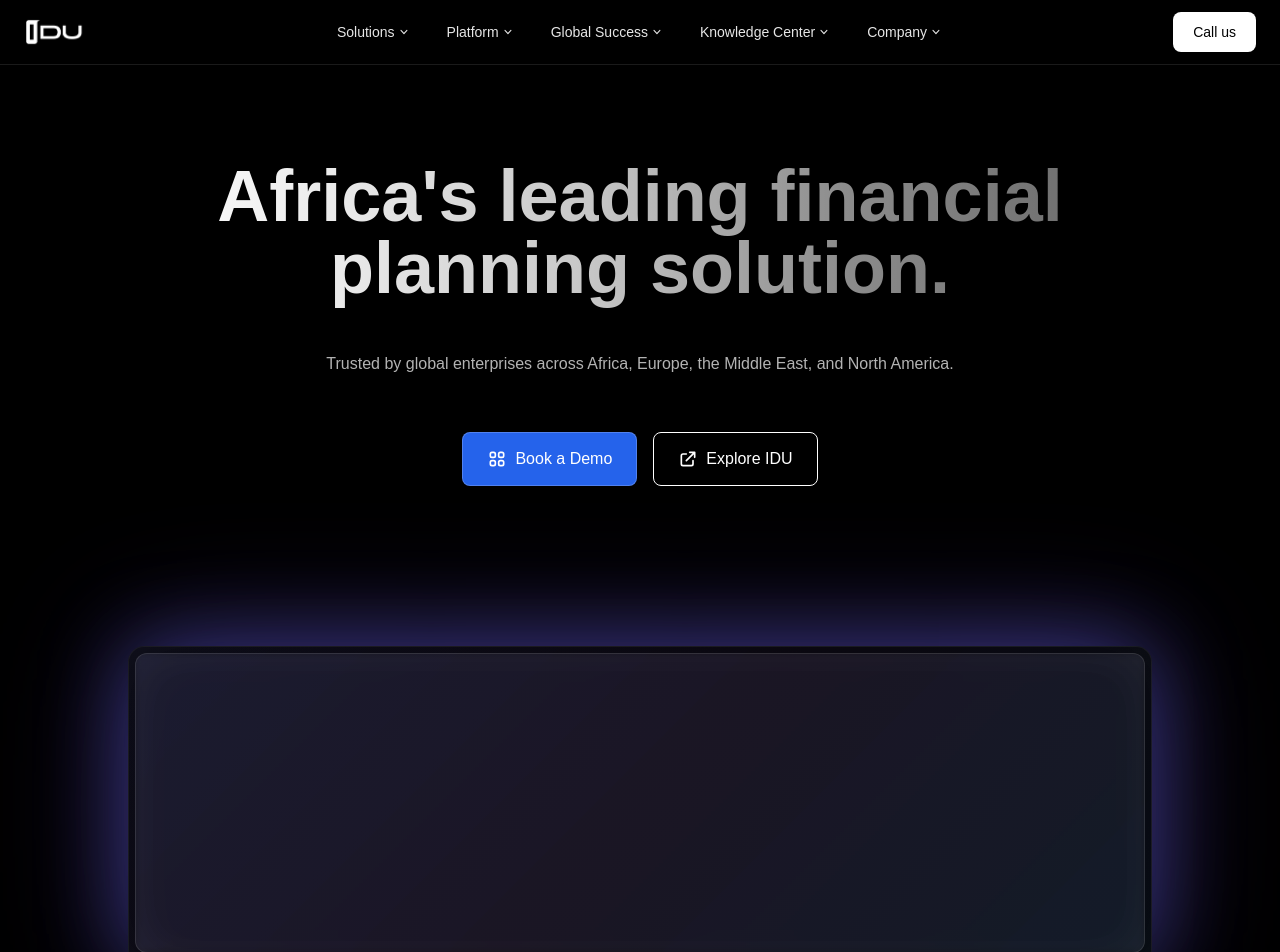
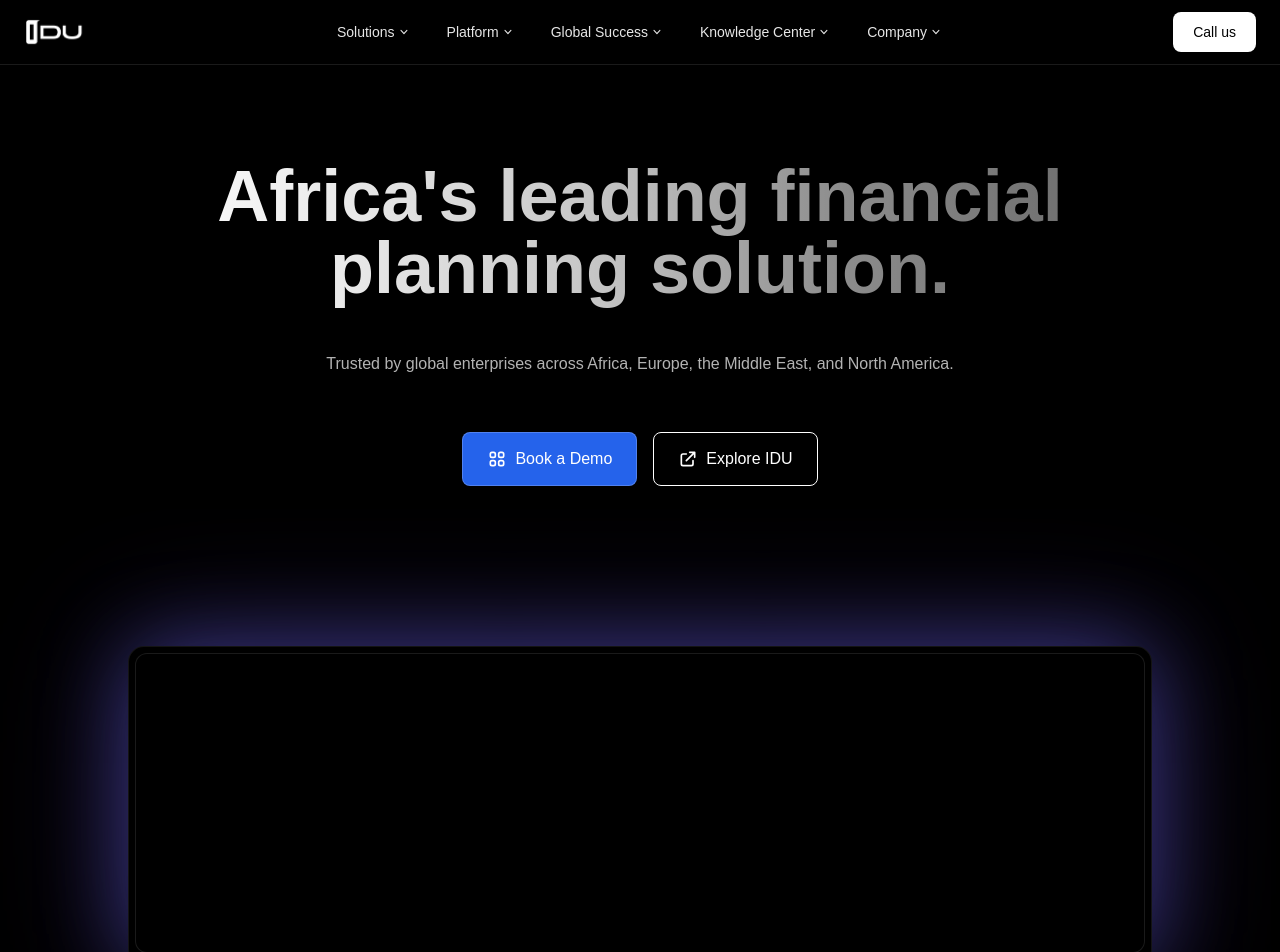
Before and after one commit to futuroelectra/IDU-mock-up, a Next.js app: page / in a window 1280 px wide. Shown: the top 952 px of the page. Built offline with nearby package versions, Linux system fonts and the light colour scheme.

Commit message:
logo fixx

```diff
--- a/app/globals.css
+++ b/app/globals.css
@@ -18,12 +18,10 @@
 
 @keyframes glow-pulse {
   0%, 100% {
-    box-shadow: 0 0 60px rgba(99, 102, 241, 0.3), 0 0 100px rgba(139, 92, 246, 0.15), inset 0 0 40px rgba(255, 255, 255, 0.02);
-    filter: brightness(1);
+    box-shadow: 0 0 60px rgba(99, 102, 241, 0.3), 0 0 100px rgba(139, 92, 246, 0.15);
   }
   50% {
-    box-shadow: 0 0 90px rgba(99, 102, 241, 0.45), 0 0 140px rgba(139, 92, 246, 0.28), inset 0 0 60px rgba(255, 255, 255, 0.04);
-    filter: brightness(1.05);
+    box-shadow: 0 0 90px rgba(99, 102, 241, 0.45), 0 0 140px rgba(139, 92, 246, 0.28);
   }
 }
 
--- a/components/LiquidGlass.tsx
+++ b/components/LiquidGlass.tsx
@@ -2,13 +2,12 @@
   return (
     <section className="px-4 pt-12 pb-28 flex justify-center">
       <div
-        className="relative w-full max-w-5xl rounded-2xl overflow-hidden min-h-[320px] animate-glow-pulse"
+        className="relative w-full max-w-5xl rounded-2xl overflow-hidden min-h-[320px] animate-glow-pulse bg-black"
         style={{
-          background: 'linear-gradient(135deg, rgba(99, 102, 241, 0.08) 0%, rgba(139, 92, 246, 0.05) 50%, rgba(59, 130, 246, 0.06) 100%)',
           border: '1px solid rgba(255,255,255,0.08)',
         }}
       >
-        <div className="rounded-xl bg-white/5 backdrop-blur-sm border border-white/10 m-1.5 min-h-[300px]" />
+        <div className="rounded-xl bg-black border border-white/10 m-1.5 min-h-[300px]" />
       </div>
     </section>
   )
--- a/components/Nav.tsx
+++ b/components/Nav.tsx
@@ -9,24 +9,24 @@
 
 const menuGlowStyles: Record<string, { background: string; boxShadow: string }> = {
   Company: {
-    background: 'linear-gradient(135deg, rgba(251,191,36,0.15) 0%, rgba(245,158,11,0.08) 40%, transparent 70%)',
-    boxShadow: 'inset -40px 0 60px -20px rgba(251,191,36,0.12)',
+    background: 'linear-gradient(135deg, rgba(251,191,36,0.38) 0%, rgba(245,158,11,0.22) 40%, rgba(251,191,36,0.08) 100%)',
+    boxShadow: 'inset -40px 0 80px -20px rgba(251,191,36,0.35)',
   },
   'Knowledge Center': {
-    background: 'linear-gradient(135deg, rgba(59,130,246,0.12) 0%, rgba(99,102,241,0.06) 50%, transparent 100%)',
-    boxShadow: 'inset -40px 0 60px -20px rgba(59,130,246,0.1)',
+    background: 'linear-gradient(135deg, rgba(59,130,246,0.35) 0%, rgba(99,102,241,0.2) 50%, rgba(59,130,246,0.06) 100%)',
+    boxShadow: 'inset -40px 0 80px -20px rgba(59,130,246,0.3)',
   },
   'Global Success': {
-    background: 'linear-gradient(135deg, rgba(34,197,94,0.12) 0%, rgba(16,185,129,0.06) 50%, transparent 100%)',
-    boxShadow: 'inset -40px 0 60px -20px rgba(34,197,94,0.1)',
+    background: 'linear-gradient(135deg, rgba(34,197,94,0.35) 0%, rgba(16,185,129,0.2) 50%, rgba(34,197,94,0.06) 100%)',
+    boxShadow: 'inset -40px 0 80px -20px rgba(34,197,94,0.3)',
   },
   Platform: {
-    background: 'linear-gradient(135deg, rgba(168,85,247,0.14) 0%, rgba(139,92,246,0.07) 50%, transparent 100%)',
-    boxShadow: 'inset -40px 0 60px -20px rgba(168,85,247,0.12)',
+    background: 'linear-gradient(135deg, rgba(168,85,247,0.38) 0%, rgba(139,92,246,0.22) 50%, rgba(168,85,247,0.08) 100%)',
+    boxShadow: 'inset -40px 0 80px -20px rgba(168,85,247,0.35)',
   },
   Solutions: {
-    background: 'linear-gradient(135deg, rgba(6,182,212,0.12) 0%, rgba(14,165,233,0.06) 50%, transparent 100%)',
-    boxShadow: 'inset -40px 0 60px -20px rgba(6,182,212,0.1)',
+    background: 'linear-gradient(135deg, rgba(6,182,212,0.35) 0%, rgba(14,165,233,0.2) 50%, rgba(6,182,212,0.06) 100%)',
+    boxShadow: 'inset -40px 0 80px -20px rgba(6,182,212,0.3)',
   },
 }
 
@@ -55,11 +55,12 @@
       <nav className="max-w-7xl mx-auto px-6 h-16 flex items-center justify-between relative">
         <Link href="/" className="flex items-center shrink-0 z-10">
           <Image
-            src={`${basePath}/IDU%20NEW%20OPTION%2024.png`}
+            src={`${basePath}/idu-logo.png`}
             alt="IDU"
             width={120}
             height={49}
             className="h-8 w-auto"
+            unoptimized
           />
         </Link>
 
--- a/next.config.js
+++ b/next.config.js
@@ -2,6 +2,7 @@
 const nextConfig = {
   reactStrictMode: true,
   output: 'export',
+  images: { unoptimized: true },
   basePath: process.env.NODE_ENV === 'production' ? '/IDU-mock-up' : '',
   assetPrefix: process.env.NODE_ENV === 'production' ? '/IDU-mock-up/' : '',
 }
```
Also changed, not shown: public/idu-logo.png (added).
